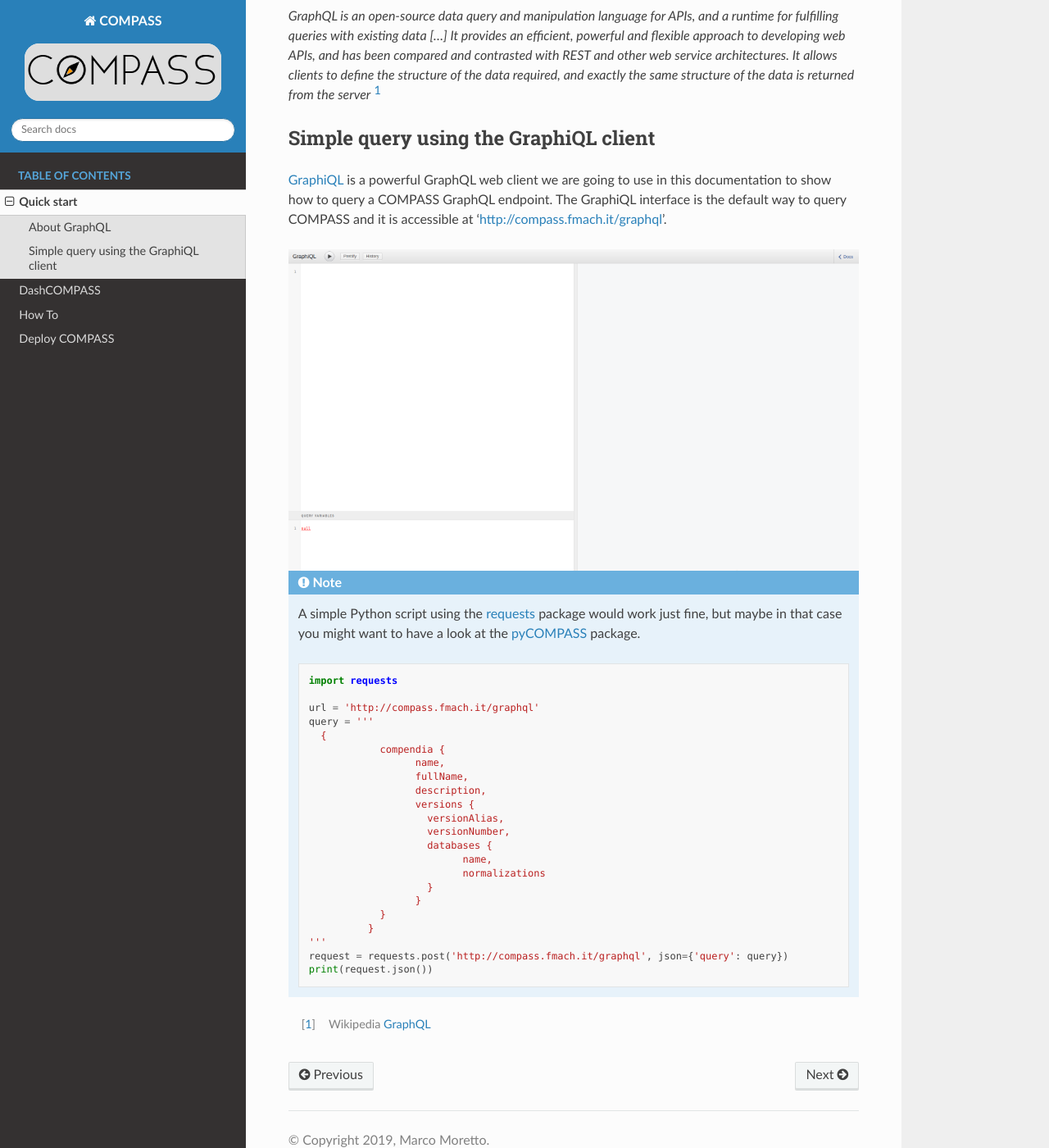
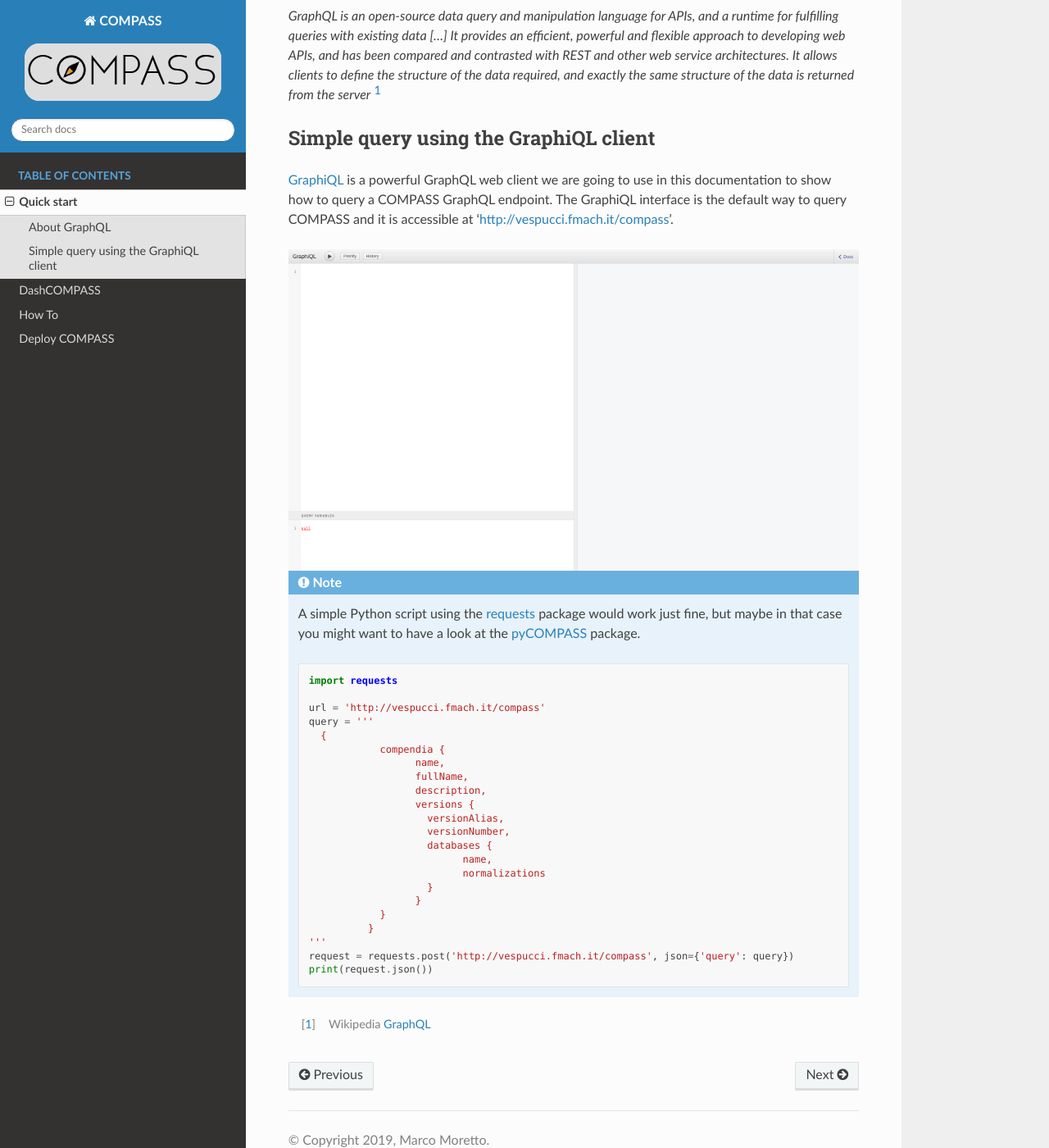
Before and after one commit to marcomoretto/compass, a Sphinx documentation site: the page built from compass_graphql/docs/quickstart.rst, in a window 1280 px wide and 1400 px high, scrolled down 208 px. Shown: the whole window at 82% size. Built offline with Sphinx 7.4.7 and the Read the Docs theme 2.0.0, drawn with Linux system fonts in a browser that asks for light colours; some of the changed lines change nothing that is shown.

Commit message:
update docs

```diff
--- a/compass_graphql/docs/quickstart.rst
+++ b/compass_graphql/docs/quickstart.rst
@@ -9,7 +9,7 @@
 Simple query using the GraphiQL client
 --------------------------------------
 
-`GraphiQL <https://www.electronjs.org/apps/graphiql>`_ is a powerful GraphQL web client we are going to use in this documentation to show how to query a COMPASS GraphQL endpoint. The GraphiQL interface is the default way to query COMPASS and it is accessible at 'http://compass.fmach.it/graphql'.
+`GraphiQL <https://www.electronjs.org/apps/graphiql>`_ is a powerful GraphQL web client we are going to use in this documentation to show how to query a COMPASS GraphQL endpoint. The GraphiQL interface is the default way to query COMPASS and it is accessible at 'http://vespucci.fmach.it/compass'.
 
 .. _query_1:
 .. figure::  _static/graphi.png
@@ -23,7 +23,7 @@
 
       import requests
 
-      url = 'http://compass.fmach.it/graphql'
+      url = 'http://vespucci.fmach.it/compass'
       query = '''
         {
 		  compendia {
@@ -41,7 +41,7 @@
 		  }
 		}
       '''
-      request = requests.post('http://compass.fmach.it/graphql', json={'query': query})
+      request = requests.post('http://vespucci.fmach.it/compass', json={'query': query})
       print(request.json())
 
 
```
